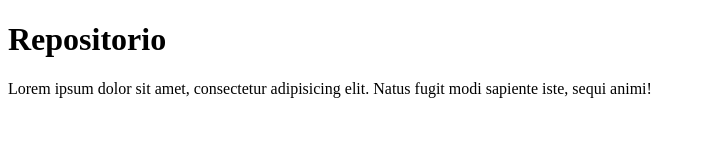
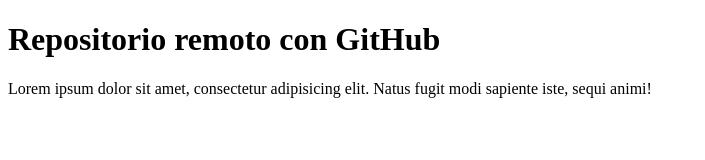
Before and after one commit to zavalaorlando/primer-repositorio, a plain HTML site: page index.html in a window 1280 px wide. Shown: the whole page, without its empty margins (0-705 px from the left). Drawn offline with Linux system fonts and the light colour scheme.

Commit message:
add img e info

```diff
--- a/index.html
+++ b/index.html
@@ -8,7 +8,7 @@
 </head>
 <body>
 
-    <h1>Repositorio</h1>
+    <h1>Repositorio remoto con GitHub</h1>
     <p>Lorem ipsum dolor sit amet, consectetur adipisicing elit. Natus fugit modi sapiente iste, sequi animi!</p>
 
 
```
Also changed, not shown: img/fondo.jpg (added).
